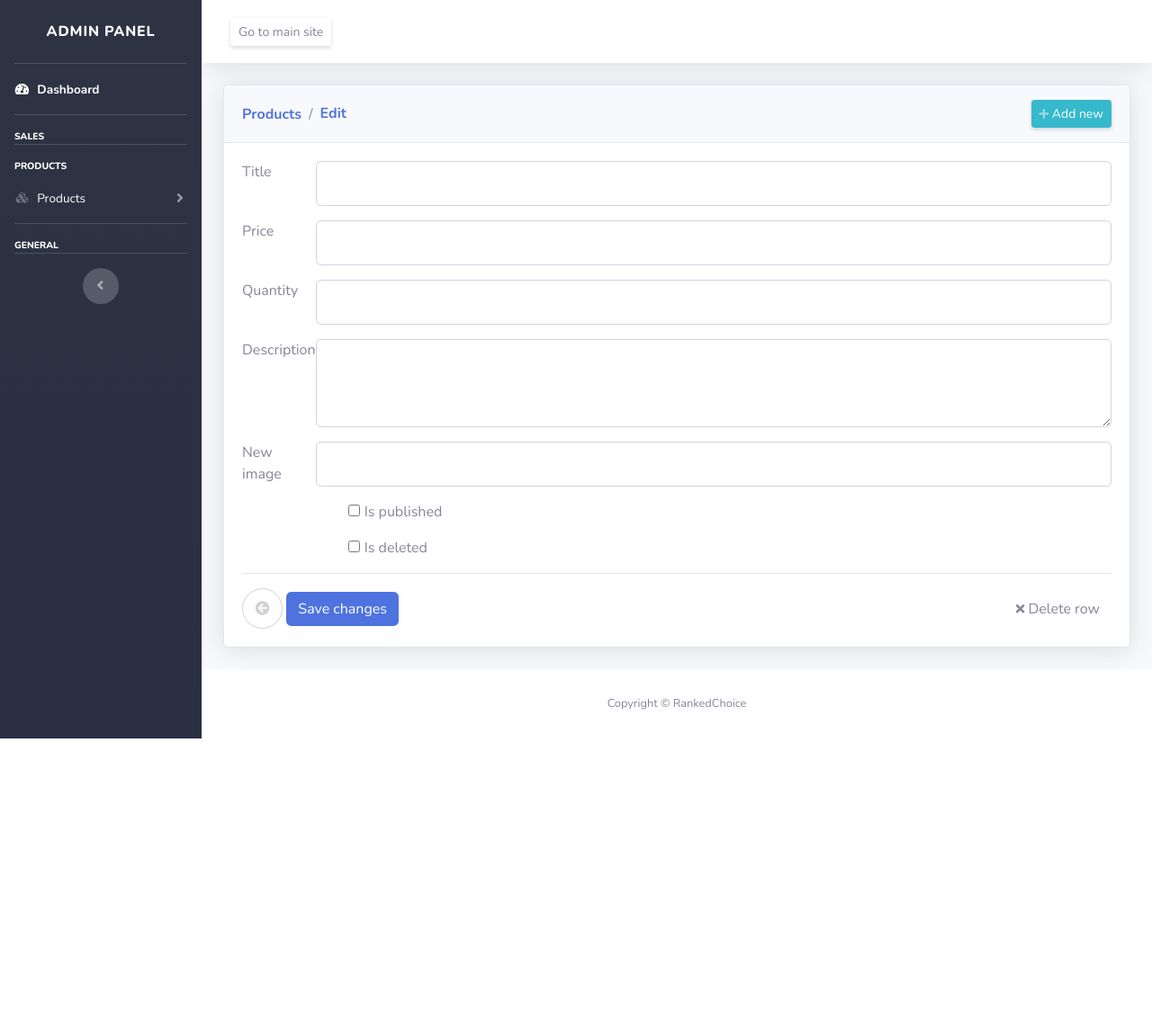
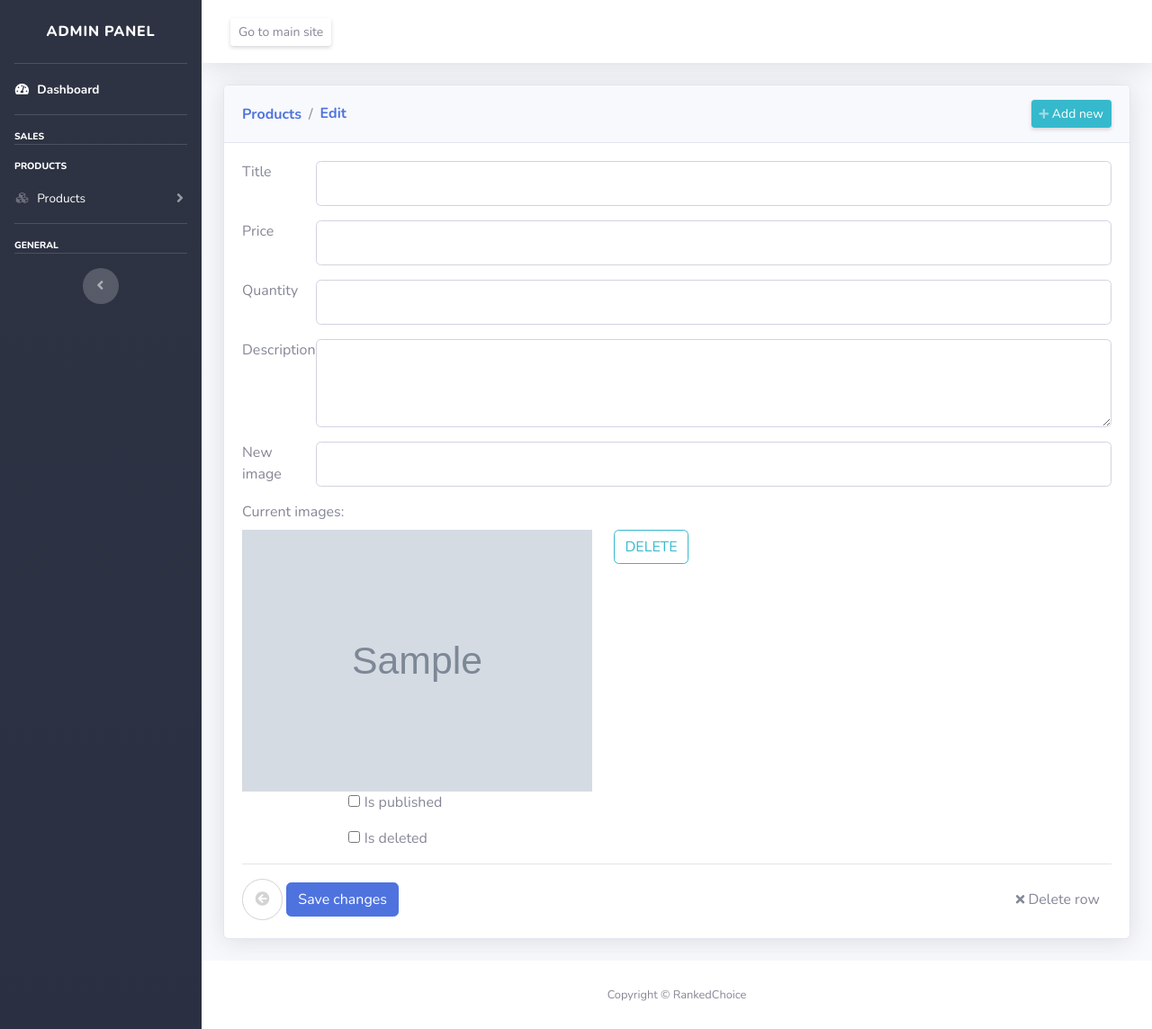
Before and after one commit to programcuser/symfony-vuejs-shop, a Symfony app: template templates/admin/product/edit.html.twig in a window 1280 px wide. Shown: the whole page at 90% size. Before the commit the page ends 821 px from the top, so only its background shows below. Run offline with Twig, Linux system fonts and the light colour scheme; the template is opened without the code that fills it: most values are stand-ins (such as "Sample title", 1, 10 or a date in 2020); grey boxes marked "Sample" are stand-in pictures; form fields are guessed from the names that the template uses; some libraries are stand-ins or nearby versions.

Commit message:
Add showing images of product in the list and the edit templates

```diff
--- a/src/Controller/Admin/ProductController.php
+++ b/src/Controller/Admin/ProductController.php
@@ -39,6 +39,7 @@ class ProductController extends AbstractController
         }
 
         return $this->render('admin/product/edit.html.twig', [
+            'images' => $product->getProductImages()->getValues(),
             'product' => $product,
             'form' => $form->createView(),
         ]);
--- a/src/Form/Handler/ProductFormHandler.php
+++ b/src/Form/Handler/ProductFormHandler.php
@@ -56,7 +56,7 @@ class ProductFormHandler
 
         // $this->entityManager->flush();
         $this->productManager->save($product);
-        dd($product);
+        // dd($product);
         return $product;
     }
 }
--- a/templates/admin/product/edit.html.twig
+++ b/templates/admin/product/edit.html.twig
@@ -84,6 +84,30 @@
                 </div>
             </div>
 
+            {% if images|length %}
+                <div class="row">
+                    <div class="col-md-12">
+                        <span class="text-gray-600">Current images:</span>
+                    </div>
+                </div>
+
+                {% for image in images %}
+                    <div class="row mt-2">
+                        <div class="col-md-5">
+                            <img src="{{ asset('uploads/images/products/' ~ product.id ~ '/' ~ image.filenameMiddle) }}" alt="{{ image.filenameMiddle }}">
+                        </div>
+                        <div class="col-md-7">
+                            <a href="#" class="btn btn-outline-info">
+                                DELETE
+                            </a>
+                        </div>
+                    </div>
+                {% endfor %}
+
+            {% endif %}
+
+
+
             <div class="form-group row">
                 <div class="col-md-1"></div>
                 <div class="col-md-11 pl-5">
```
Also changed, not shown: templates/admin/product/list.html.twig (+9 -1 lines), public/uploads/images/products/3/633ee99512da4_big.jpg (added), public/uploads/images/products/3/633ee99512da4_middle.jpg (added), public/uploads/images/products/3/633ee99512da4_small.jpg (added), 1 other file.
